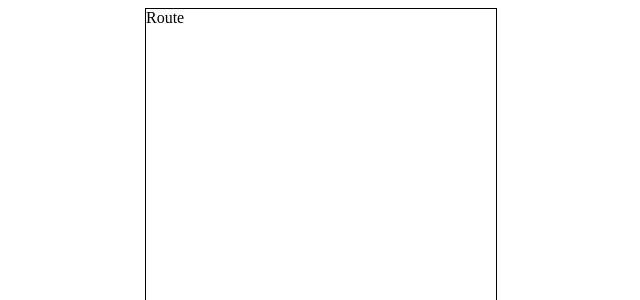
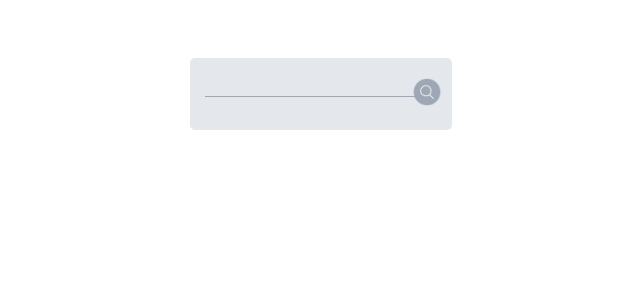
Before and after one commit to cks3066/NaviBell, a React (Create React App) app: page /route in a window 1280 px wide. Shown: the top 300 px of the page, without its empty margins (319-959 px from the left). Built offline with nearby package versions, Linux system fonts and the light colour scheme.

Commit message:
feat: 경로 검색 ui 구현

```diff
--- a/src/pages/RoutePage.js
+++ b/src/pages/RoutePage.js
@@ -1,7 +1,23 @@
 import React from "react";
+import "../styles/Route.css";
+
+import searchBtn from "../img/searchButton.png";
 
 const RoutePage = (props) => {
-  return <>Route</>;
+  return (
+    <>
+      <div className="SearchContainer">
+        <div className="SearchInputContainer">
+          <input type="text" maxlength="13" />
+          <div className="hr" />
+          <input type="text" maxlength="13" />
+        </div>
+        <div id="searchBtn">
+          <img src={searchBtn} width="50px" class="searchBtn" />
+        </div>
+      </div>
+    </>
+  );
 };
 
 export default RoutePage;
--- a/src/styles/App.css
+++ b/src/styles/App.css
@@ -4,7 +4,24 @@ body {
 }
 
 .App {
-  border: 1px solid black;
   width: 350px;
   height: 480px;
+  display: flex;
+  justify-content: center;
 }
+
+input {
+  border: none;
+  background-color: rgba(0, 0, 0, 0);
+  font-size: 13px;
+  width: 90%;
+}
+
+input:focus {
+  outline: none;
+}
+
+.hr {
+  border-bottom: 1px solid #9da7b6;
+  margin-top: 5px;
+}
--- /dev/null
+++ b/src/styles/Route.css
@@ -0,0 +1,20 @@
+.SearchContainer {
+  display: flex;
+  justify-content: center;
+  align-items: center;
+  background-color: #e4e8ed;
+  width: 75%;
+  height: 15%;
+  border-radius: 5px;
+  margin-top: 50px;
+}
+
+.searchBtn {
+  margin: 0px;
+}
+
+.SearchInputContainer {
+  width: 100%;
+  margin-right: -15px;
+  margin-left: 15px;
+}
```
Also changed, not shown: src/img/searchButton.png (added).
